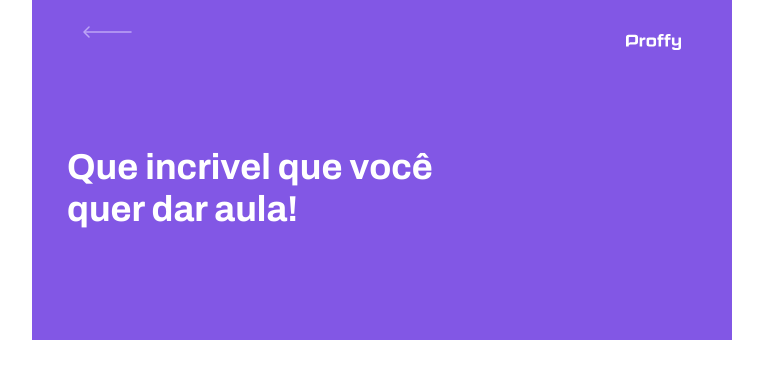
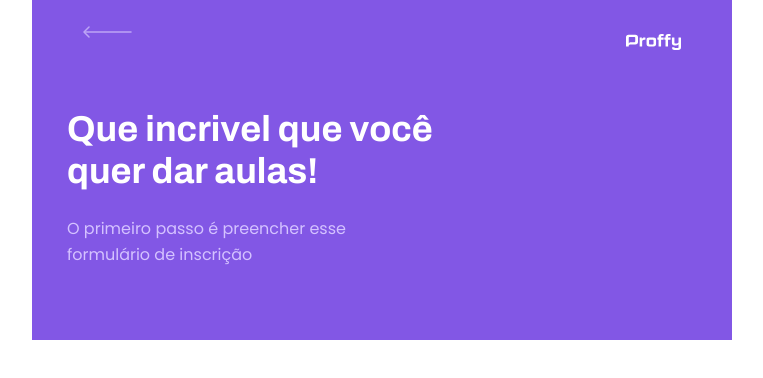
Before and after one commit to Eduardo-SO/Proffy, a React (Create React App) app in the folder web/: page /give-classes in a window 1280 px wide. Shown: the top 378 px of the page, without its empty margins (258-1021 px from the left). Built offline with nearby package versions, Linux system fonts and the light colour scheme.

Commit message:
add: Description to Header component

```diff
--- a/web/src/components/PageHeader/index.tsx
+++ b/web/src/components/PageHeader/index.tsx
@@ -12,9 +12,10 @@ import {
 
 interface Props {
   title: string;
+  description?: string;
 }
 
-const PageHeader: React.FC<Props> = ({ title, children }) => {
+const PageHeader: React.FC<Props> = ({ title, description, children }) => {
   return (
     <Container>
         <TopBarContainer>
@@ -26,6 +27,7 @@ const PageHeader: React.FC<Props> = ({ title, children }) => {
 
         <HeaderContent>
           <strong>{title}</strong>
+          {description && <p>{description}</p>}
           {children}
         </HeaderContent>
       </Container>
--- a/web/src/components/PageHeader/styles.ts
+++ b/web/src/components/PageHeader/styles.ts
@@ -52,6 +52,14 @@ export const HeaderContent = styled.div`
     line-height: 4.2rem;
   }
 
+  p {
+    max-width: 30rem;
+    margin-top: 2.4rem;
+    color: var(--color-text-in-primary);
+    font-size: 1.6rem;
+    line-height: 2.6rem;
+  }
+
   @media(min-width: 700px) {
     flex: 1;
     display: flex;
--- a/web/src/pages/TeacherForm/index.tsx
+++ b/web/src/pages/TeacherForm/index.tsx
@@ -7,7 +7,10 @@ import { Container } from './styles';
 const TeacherForm: React.FC = () => {
   return (
     <Container>
-      <PageHeader title="Que incrivel que você quer dar aula!"/>
+      <PageHeader
+        title="Que incrivel que você quer dar aulas!"
+        description="O primeiro passo é preencher esse formulário de inscrição"
+      />
     </Container>
   );
 }
```
